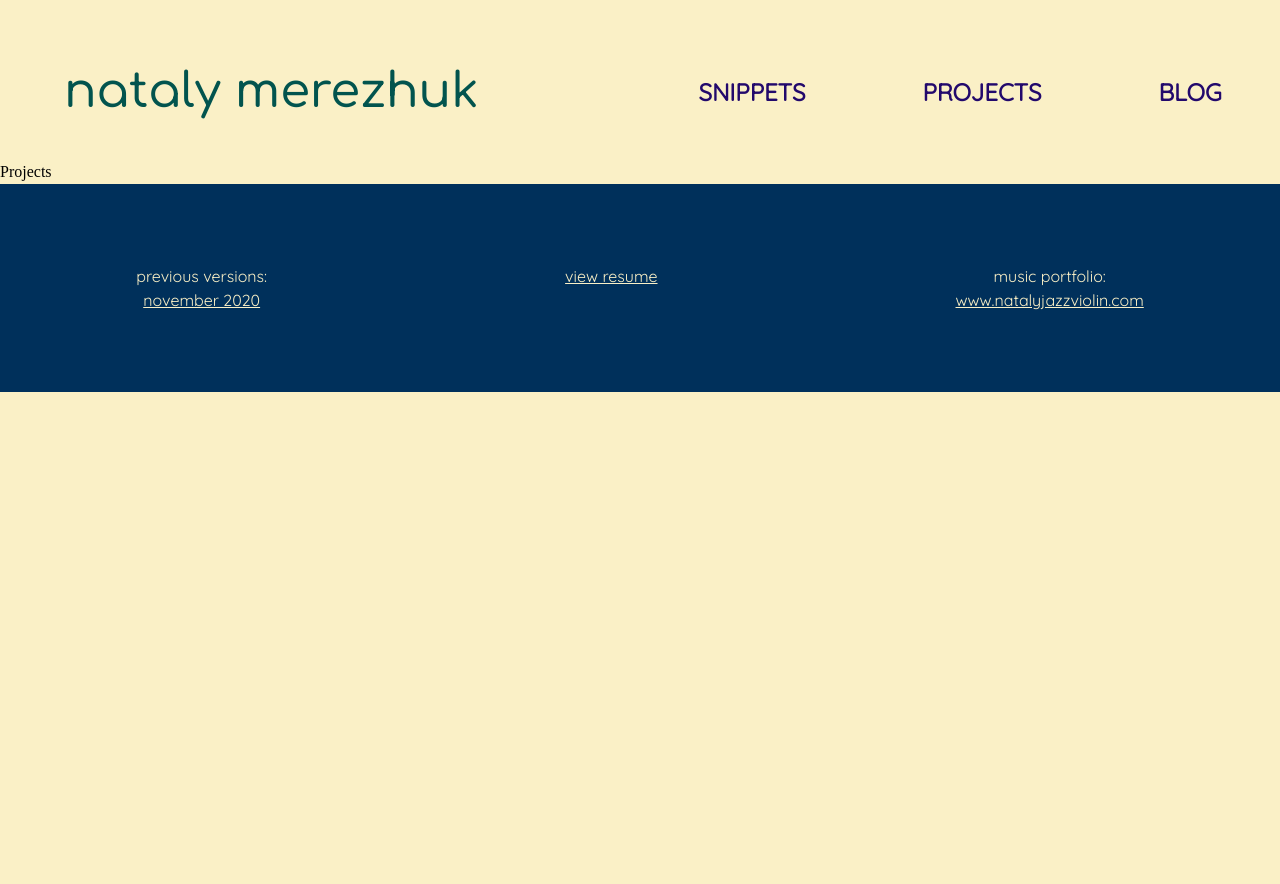
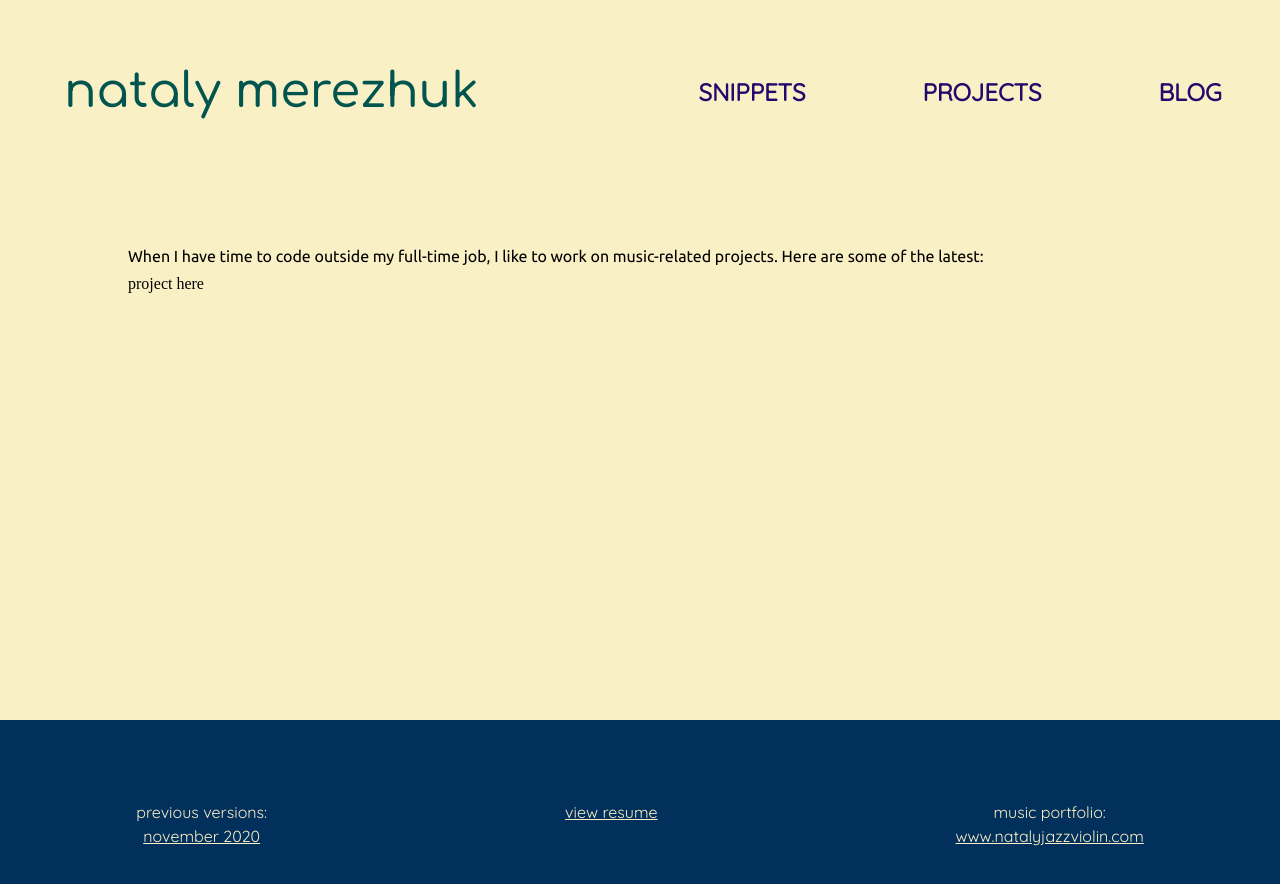
Before and after one commit to natalyjazzviolin/portfolio, a Next.js app: page /projects in a window 1280 px wide. Shown: the top 884 px of the page. Before the commit the page ends 800 px from the top, so only its background shows below. Built offline with nearby package versions, Linux system fonts and the light colour scheme.

Commit message:
Project page title.

```diff
--- a/components/navbar.js
+++ b/components/navbar.js
@@ -12,19 +12,6 @@ const Navbar = () => {
     { title: 'Blog', to: '/blog'},
   ]
     const [open, setOpen] = useState(false);
-    const ref = useRef(null);
-
-    // useEffect(() => {
-    //    const closeOpenMenus = (e) => {
-    //      if (
-    //        ref.current &&
-    //        !ref.current.contains(e.target)
-    //      ) {
-    //        setOpen(false);
-    //      }
-    //    };
-    //    document.addEventListener("mousedown", closeOpenMenus);
-    // })
 
     const LeftCrossvariants = {
       open: {
@@ -65,7 +52,6 @@ const Navbar = () => {
           aria-controls="nav"
           // tabIndex={-1}
           aria-label="Open menu"
-          ref={ref}
           onClick={() => {
             document.body.offsetHeight;
             setOpen(!open);
--- /dev/null
+++ b/components/project.js
@@ -0,0 +1,9 @@
+import "../styles/Projects.module.scss";
+
+export default function Project() {
+  return (
+    <div className="project">
+        project here
+    </div>
+  );
+}
--- a/pages/projects.js
+++ b/pages/projects.js
@@ -1,8 +1,14 @@
+import "../styles/projects.module.scss"
+import Project from "../components/project";
 
 export default function Projects() {
   return (
-    <div className="main">
-      Projects
+    <div className="projects">
+      <p className="projects__title">
+        When I have time to code outside my full-time job, I like to work on
+        music-related projects. Here are some of the latest:
+      </p>
+      <Project />
     </div>
   );
 }
--- /dev/null
+++ b/styles/Projects.module.scss
@@ -0,0 +1,10 @@
+@import url('https://fonts.googleapis.com/css2?family=Ubuntu&display=swap');
+
+.projects {
+    min-height: 70vh;
+    padding: 10vh 10vw 0 10vw;
+    &__title {
+        font-family: 'Ubuntu', sans-serif;
+        line-height: 2em;
+    }
+}
--- a/styles/globals.scss
+++ b/styles/globals.scss
@@ -82,3 +82,4 @@ p, h1, h2, h3, h4, h5, h6 {
 @import './Footer.module.scss';
 @import './Home.module.scss';
 @import './Nav.module.scss';
+@import './Projects.module.scss';
```
